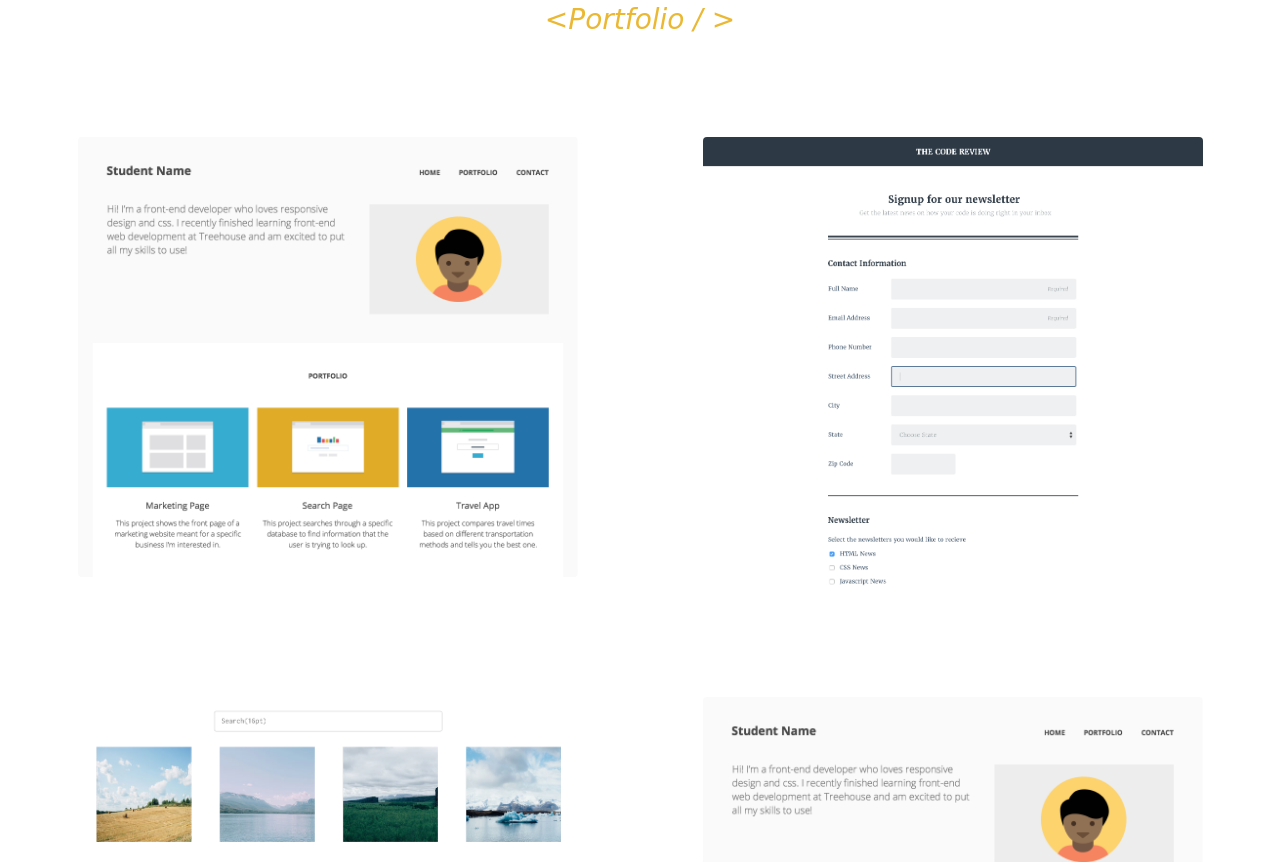
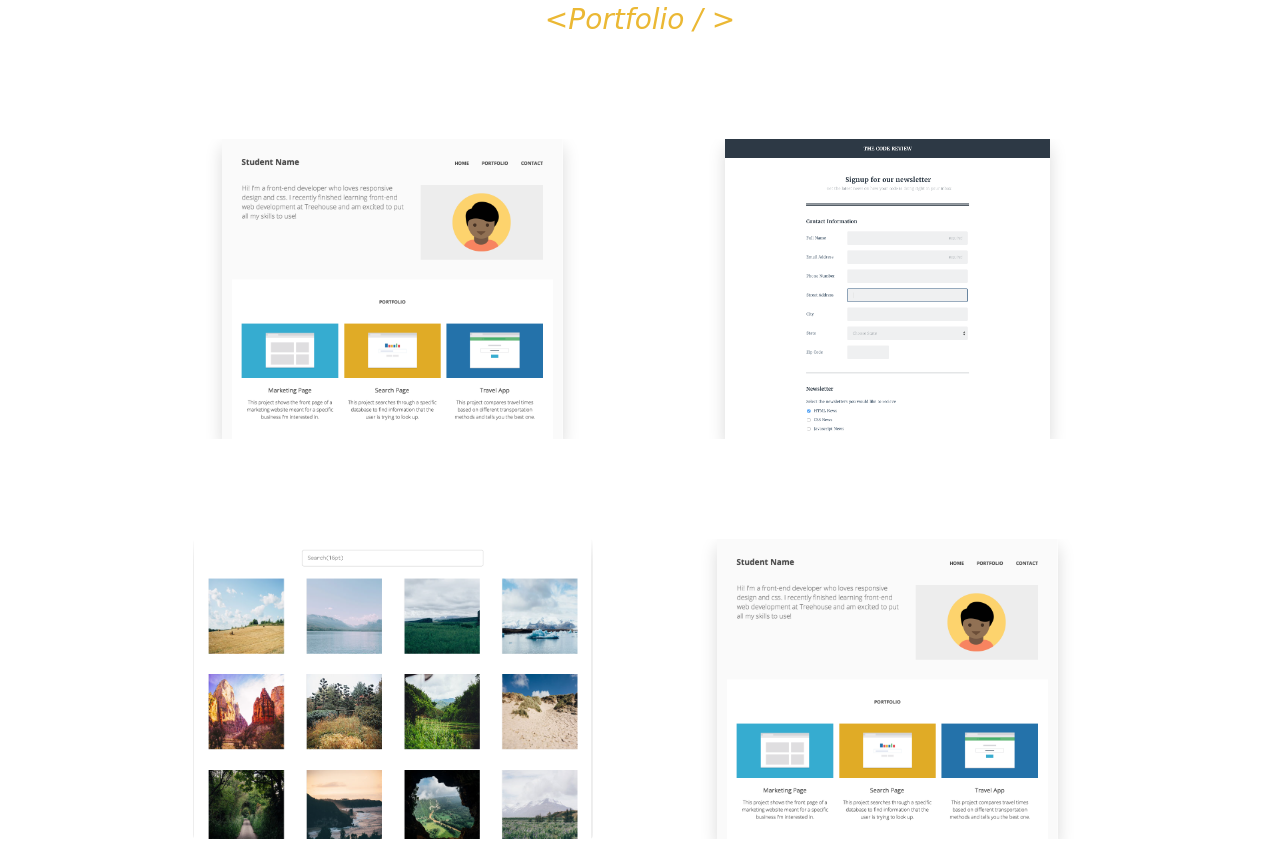
Before and after one commit to ClaudiaBotos/claudiabotos.github.io, a plain HTML site: page index.html in a window 1280 px wide. Shown: the part 2193-3055 px from the top of the page. Drawn offline with nearby package versions, Linux system fonts and the light colour scheme; a web font is replaced by a local one.

```diff
--- a/css/styles.css
+++ b/css/styles.css
@@ -277,20 +277,20 @@ font-size:  1rem;
 
 /* PORTFOLIO image overlay */
 
+
+
 .container{
 max-width: 100%;
 padding: 0;
 text-align: center;
 margin-bottom: 50px;
 margin-top: 50px;
+
+
 }
 
 
 
-.content-image {
-  max-width: 100%;
-
-}
 
 .content-details h5 {
   color: #34515E;
@@ -501,21 +501,29 @@ margin-bottom: auto;
 .container-projects  {
  display: flex;
  flex-wrap: wrap;
+ padding: 2px;
+
+}
 
 
-
-}
 
 .container {
   width: 300px;
 
 }
 
+.content {
+  max-height: 400px;
 
-/*
+}
+
 .content-image {
-  height: 200px;
-} */
+
+  max-height: 200px;
+
+
+}
+
 
 
 }
@@ -543,7 +551,7 @@ margin-bottom: auto;
   .img-container {
     margin: 0 auto;
     width:200px;
-    height: auto;
+
 
   }
 
@@ -588,22 +596,26 @@ margin-bottom: auto;
 
 .container-portfolio {
   margin-top: 100px;
+  width: 80%;
 }
 
 
 
     .container {
-      width: 500px;
+      width: 400px;
 
     }
 
 
+.content-image {
+  max-height: 300px;
+}
 
 
     .content {
       position: relative;
       width: 100%;
-      max-width: 500px;
+      max-width: 400px;
       margin: auto;
       overflow: hidden;
 
```
